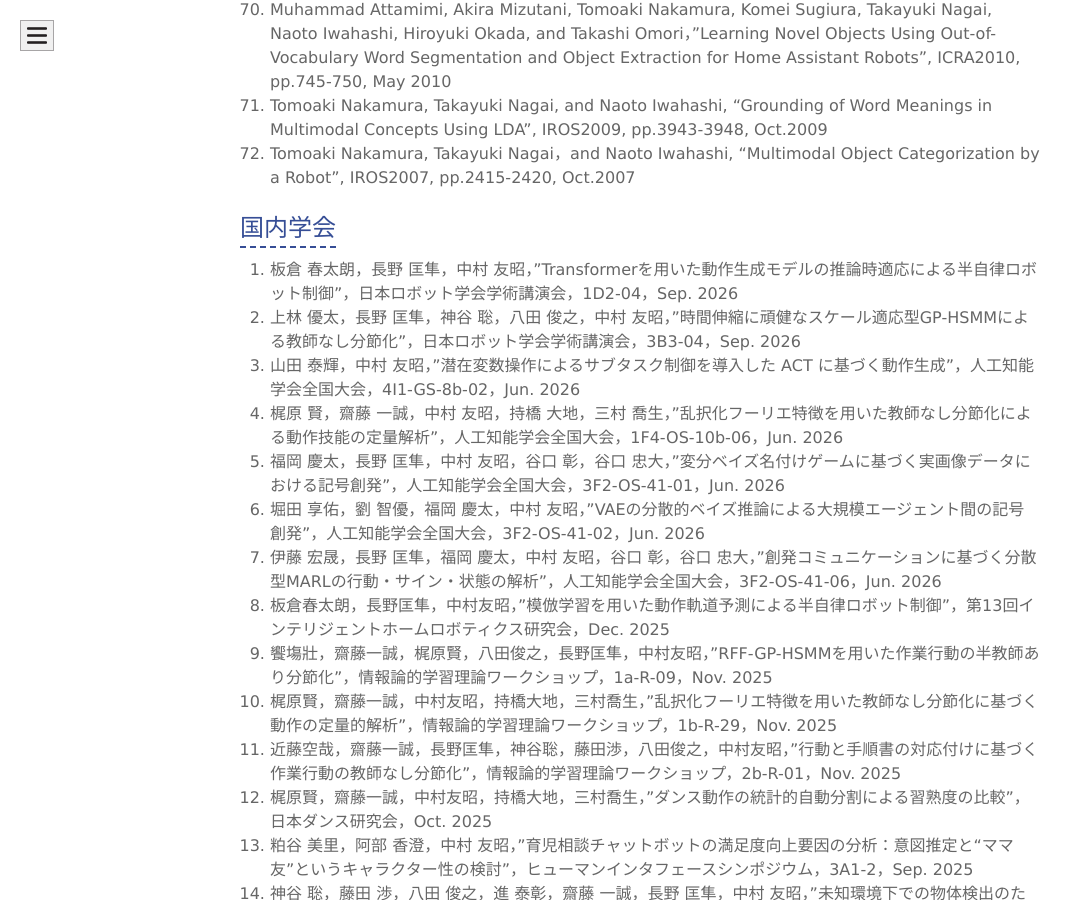
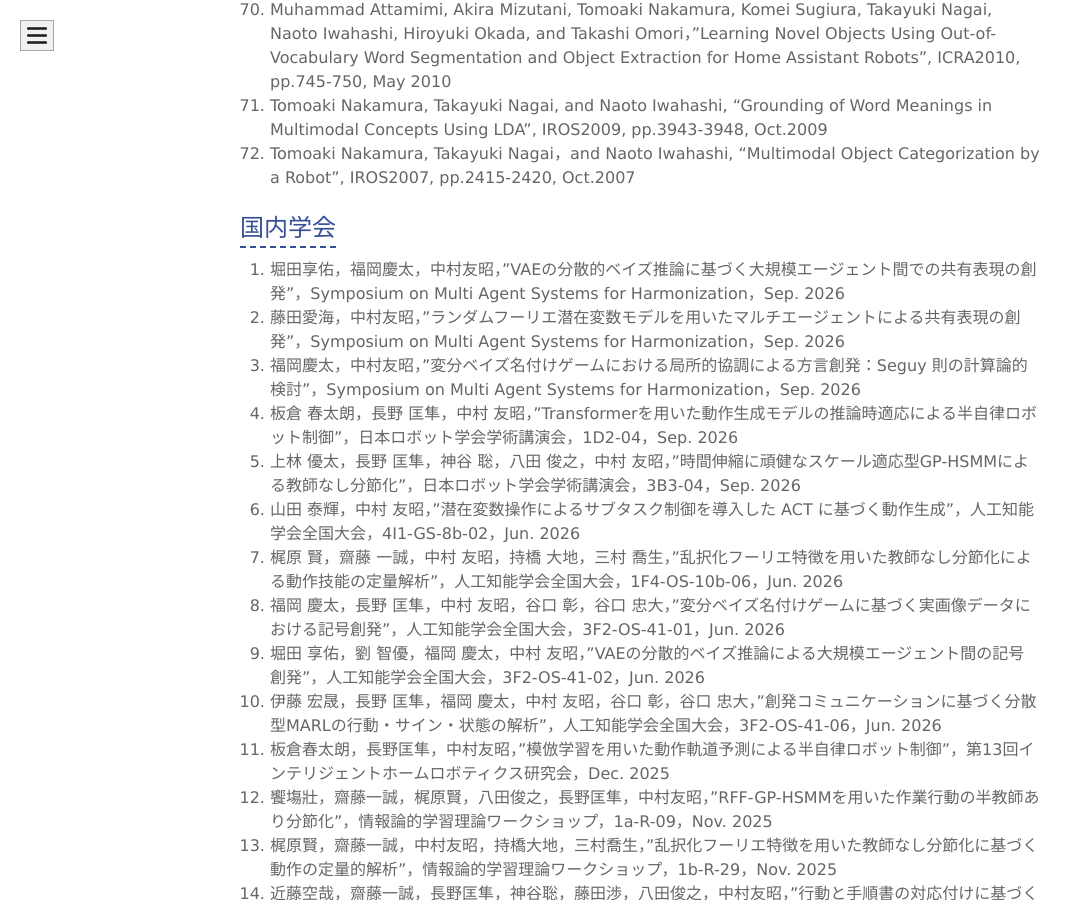
Before and after one commit to naka-lab/naka-lab.github.io, a Jekyll site: the page built from subpages/pub.md, in a window 1280 px wide and 900 px high, scrolled down 10730 px. Shown: the whole window, without its empty margins (0-1082 px from the left). Built offline with Jekyll 4.4.1, drawn with Linux system fonts in a browser that asks for light colours.

Commit message:
Update pub.md

```diff
--- a/subpages/pub.md
+++ b/subpages/pub.md
@@ -172,6 +172,9 @@ Signal Processing, pp. 13-16, Feb. 2020
 
 
 ## 国内学会
+1. 堀田享佑，福岡慶太，中村友昭，"VAEの分散的ベイズ推論に基づく大規模エージェント間での共有表現の創発"，Symposium on Multi Agent Systems for Harmonization，Sep. 2026
+1. 藤田愛海，中村友昭，"ランダムフーリエ潜在変数モデルを用いたマルチエージェントによる共有表現の創発"，Symposium on Multi Agent Systems for Harmonization，Sep. 2026
+1. 福岡慶太，中村友昭，"変分ベイズ名付けゲームにおける局所的協調による方言創発：Seguy 則の計算論的検討"，Symposium on Multi Agent Systems for Harmonization，Sep. 2026
 1. 板倉 春太朗，長野 匡隼，中村 友昭，"Transformerを用いた動作生成モデルの推論時適応による半自律ロボット制御"，日本ロボット学会学術講演会，1D2-04，Sep. 2026
 1. 上林 優太，長野 匡隼，神谷 聡，八田 俊之，中村 友昭，"時間伸縮に頑健なスケール適応型GP-HSMMによる教師なし分節化"，日本ロボット学会学術講演会，3B3-04，Sep. 2026
 1. 山田 泰輝，中村 友昭，"潜在変数操作によるサブタスク制御を導入した ACT に基づく動作生成"，人工知能学会全国大会，4I1-GS-8b-02，Jun. 2026
```
